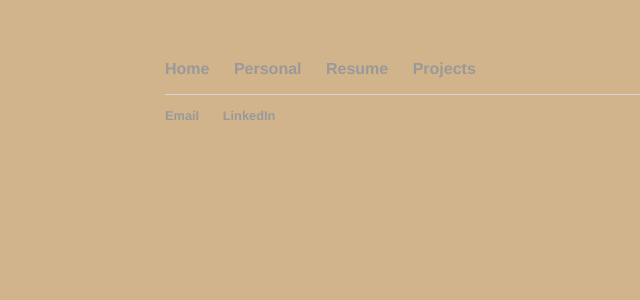
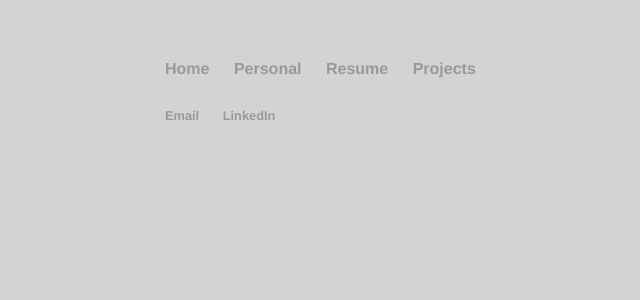
Before and after one commit to mraches/mraches.github.io, a Jekyll site: the page built from resume/index.html, in a window 1280 px wide. Shown: the top 300 px of the page, without its empty margins (27-667 px from the left). Built offline with Jekyll 4.4.1, drawn with Linux system fonts in a browser that asks for light colours.

Commit message:
Update main.css

```diff
--- a/css/main.css
+++ b/css/main.css
@@ -1,7 +1,7 @@
 body {
     margin: 60px auto;
     width: 70%;
-    background-color: tan;
+    background-color: lightgrey;
 }
 nav ul, footer ul {
     font-family:'Helvetica', 'Arial', 'Sans-Serif';
```
